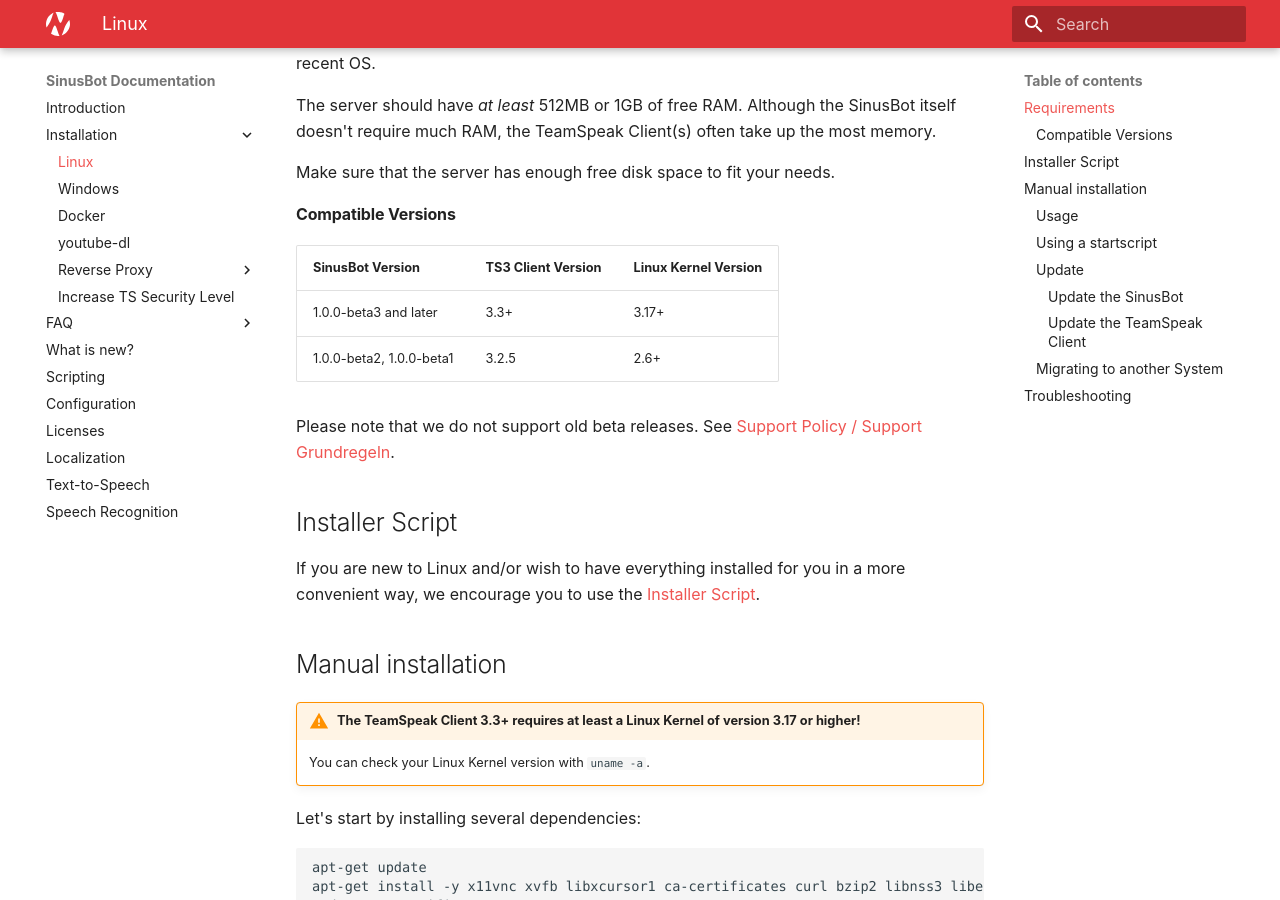
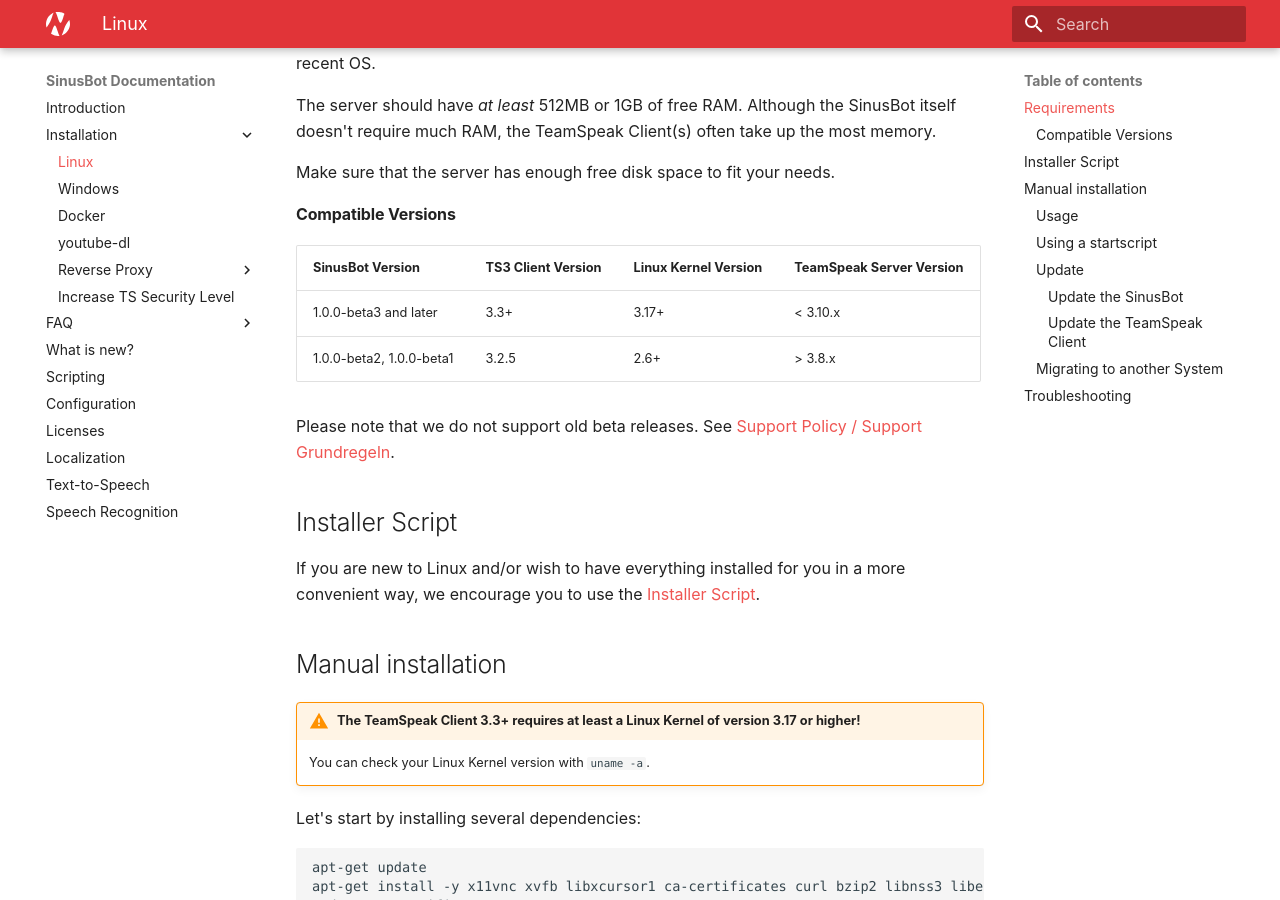
Before and after one commit to SinusBot/docs, an MkDocs documentation site: the page built from docs/installation/linux.md, in a window 1280 px wide and 900 px high, scrolled down 514 px. Built offline with MkDocs 1.6.1 and Material for MkDocs 9.7.7, drawn with Linux system fonts in a browser that asks for light colours.

Commit message:
add server compatiblity

```diff
--- a/docs/installation/linux.md
+++ b/docs/installation/linux.md
@@ -19,10 +19,10 @@
 
 #### Compatible Versions
 
-SinusBot Version         | TS3 Client Version  | Linux Kernel Version
--------------------------|---------------------|---------------------
-1.0.0-beta3 and later    | 3.3+                | 3.17+
-1.0.0-beta2, 1.0.0-beta1 | 3.2.5               | 2.6+
+SinusBot Version         | TS3 Client Version  | Linux Kernel Version | TeamSpeak Server Version
+-------------------------|---------------------|----------------------|--------------------------
+1.0.0-beta3 and later    | 3.3+                | 3.17+                | < 3.10.x
+1.0.0-beta2, 1.0.0-beta1 | 3.2.5               | 2.6+                 | > 3.8.x
 
 Please note that we do not support old beta releases. See [Support Policy / Support Grundregeln](https://sinusbot.github.io/docs/faq/general/#support-policy).
 
```
